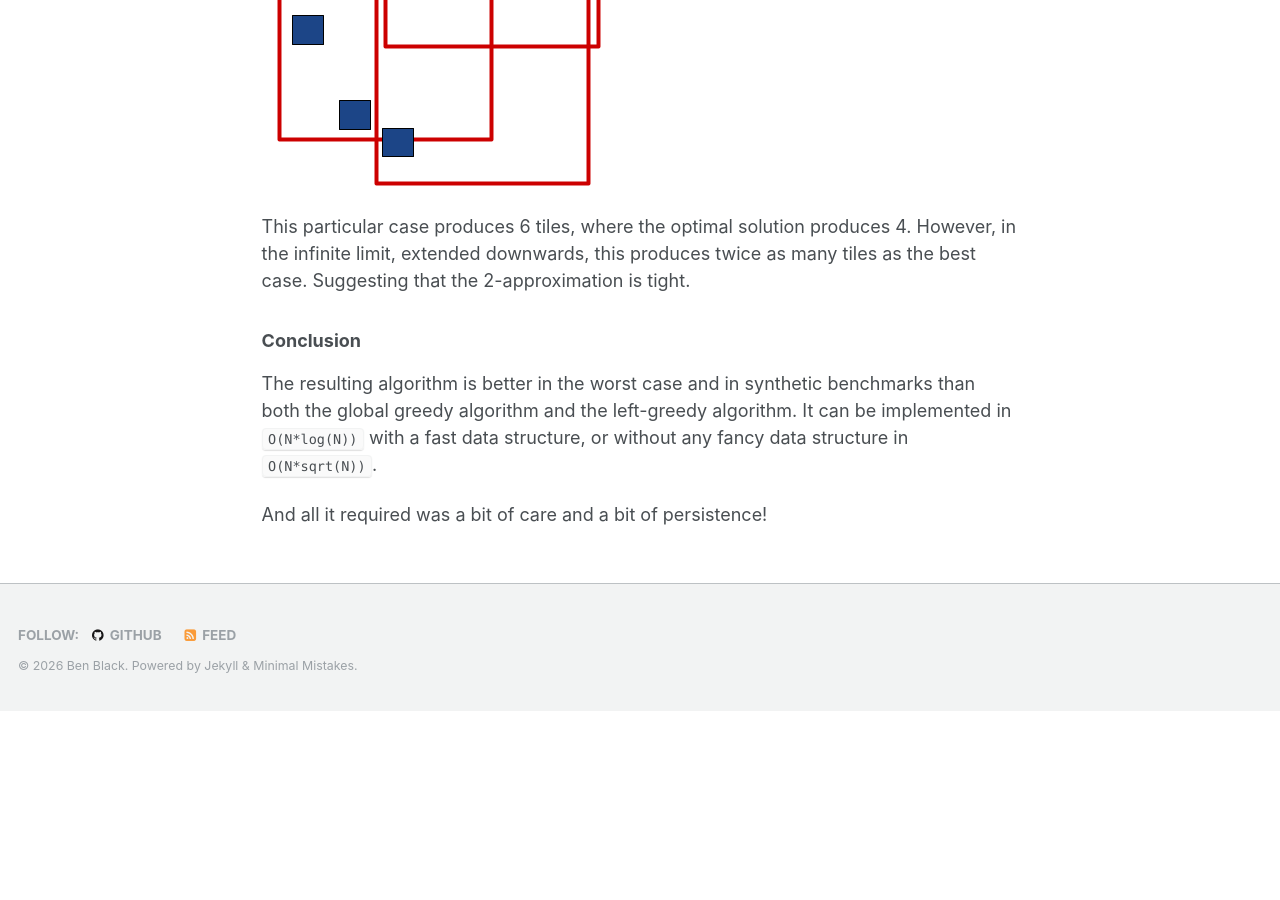
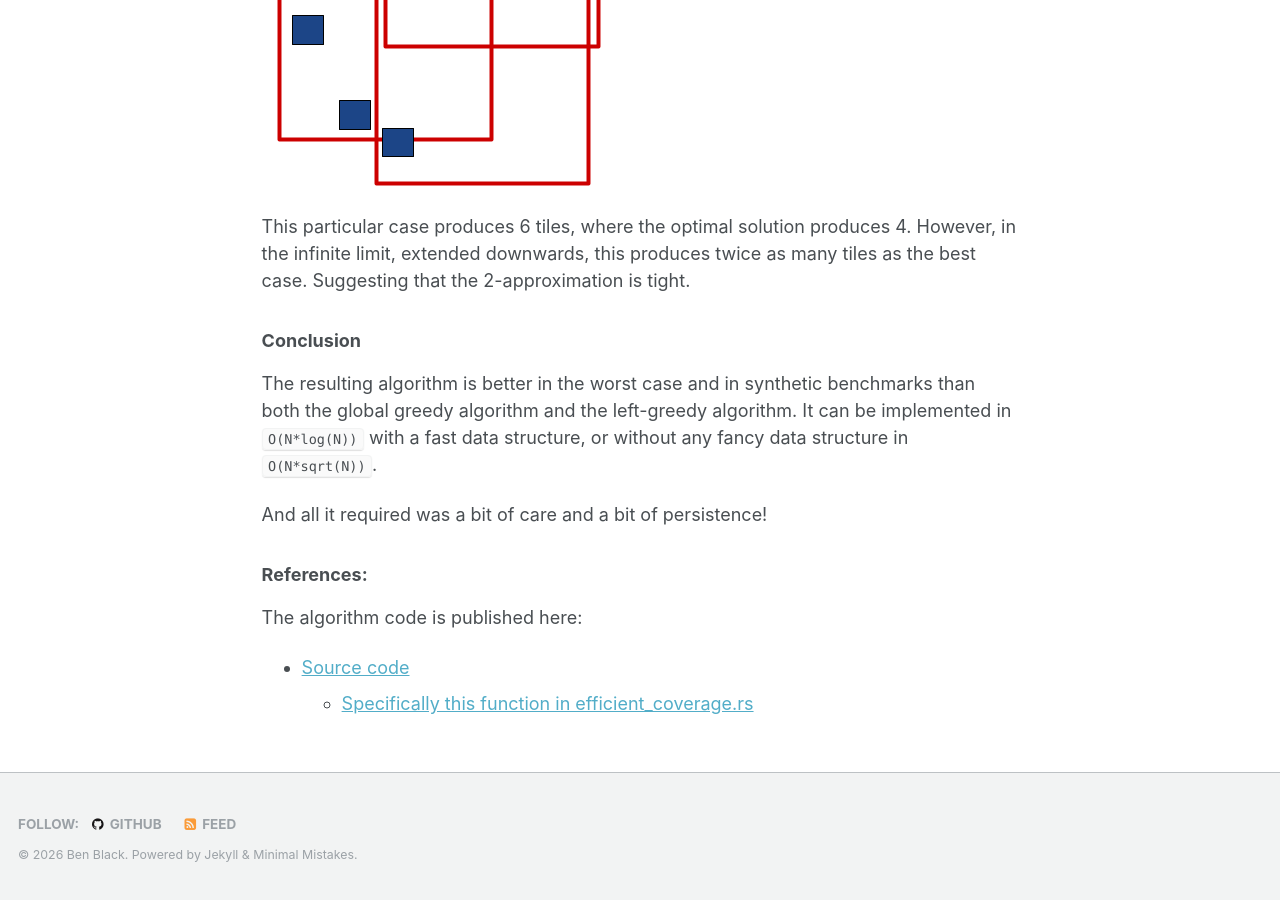
Before and after one commit to benblack769/benblack769.github.io, a Jekyll site: the page built from posts/learnings/rect_cover.md, in a window 1280 px wide and 900 px high, scrolled down 11914 px. Built offline with Jekyll 4.4.1, drawn with Linux system fonts in a browser that asks for light colours; before the commit the page ends 12625 px from its top, so only the background shows below that.

Commit message:
added code refneces to box-intersect-lib

```diff
--- a/posts/learnings/rect_cover.md
+++ b/posts/learnings/rect_cover.md
@@ -146,4 +146,12 @@ This particular case produces 6 tiles, where the optimal solution produces 4. Ho
 
 The resulting algorithm is better in the worst case and in synthetic benchmarks than both the global greedy algorithm and the left-greedy algorithm. It can be implemented in `O(N*log(N))` with a fast data structure, or without any fancy data structure in `O(N*sqrt(N))`.
 
+
 And all it required was a bit of care and a bit of persistence!
+
+### References:
+
+The algorithm code is published here:
+
+* [Source code](https://github.com/Techcyte/box-intersect-lib)
+    * [Specifically this function in efficient_coverage.rs](https://github.com/Techcyte/box-intersect-lib/blob/main/box-intersect-lib/src/efficient_coverage.rs#L35)
```
Also changed, not shown: posts/projects/box_search.md (+3 -0 lines).
